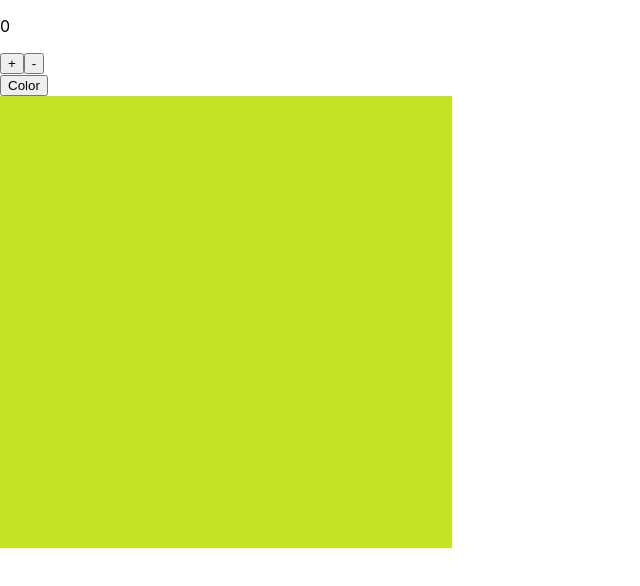
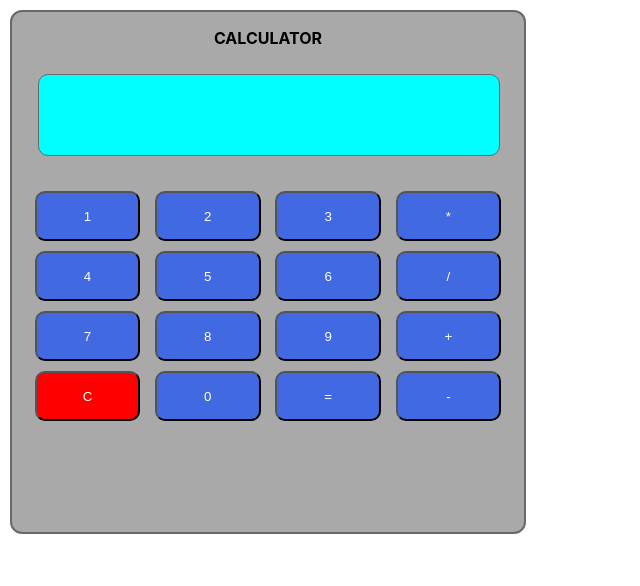
Before and after one commit to ErtanMuslic/Classes, a React (Create React App) app in the folder React/react2gen/: page / in a window 1280 px wide. Shown: the top 586 px of the page, without its empty margins (0-640 px from the left). Built offline with nearby package versions, Linux system fonts and the light colour scheme.

Commit message:
Calculator

```diff
--- /dev/null
+++ b/React/react2gen/src/components/functional/Calculator/Calculator.css
@@ -0,0 +1,54 @@
+.cHead{
+    width: 40%;
+    height: 65vh;
+    margin: 10px;
+    border: 2px solid dimgray;
+    border-radius: 12px;
+    background-color: darkgray;
+}
+
+.num{
+    margin: 5%;
+    width: 90%;
+    height: 10vh;
+    border: 1px solid dimgray;
+    border-radius: 10px;
+    background-color: aqua;
+    display: flex;
+    justify-content: end;
+    align-items: center;
+    font-size: 70px;
+}
+
+.btn1{
+    margin: 3%;
+    display: flex;
+    flex-direction: row;
+    flex-wrap: wrap;
+    justify-content: space-around;
+
+}
+
+.btn2{
+    width: 22%;
+    height: 50px;
+    background-color: royalblue;
+    display: flex;
+    justify-content: center;
+    align-items: center;
+    color: white;
+    margin-top: 10px;
+    border-radius: 10px;
+}
+
+.btn3{
+    width: 22%;
+    height: 50px;
+    background-color: red;
+    display: flex;
+    justify-content: center;
+    align-items: center;
+    color: white;
+    margin-top: 10px;
+    border-radius: 10px;
+}
--- /dev/null
+++ b/React/react2gen/src/components/functional/Calculator/Calculator.jsx
@@ -0,0 +1,48 @@
+import React from "react";
+import { useState } from "react";
+import './Calculator.css';
+
+const Calculator =() => {
+    let [num,setnum] = useState(" ");
+
+    let getNum = (num,param) =>{
+        setnum(num + param)
+    }
+
+    const Clear = () =>{
+        setnum('');
+    }
+
+
+    return <div className="cHead">
+        <p
+        style=
+        {{textAlign:"center"
+        ,fontWeight:"bold"}}>
+            CALCULATOR
+            </p>
+
+        <p className="num">{num}</p>
+
+        <div className="btn1">
+            <button className="btn2" onClick={()=>{getNum(num,'1')}}>1</button>
+            <button className="btn2" onClick={()=>{getNum(num,'2')}}>2</button>
+            <button className="btn2" onClick={()=>{getNum(num,'3')}}>3</button>
+            <button className="btn2" onClick>*</button>
+            <button className="btn2" onClick={()=>{getNum(num,'4')}}>4</button>
+            <button className="btn2" onClick={()=>{getNum(num,'5')}}>5</button>
+            <button className="btn2" onClick={()=>{getNum(num,'6')}}>6</button>
+            <button className="btn2" onClick>/</button>
+            <button className="btn2" onClick={()=>{getNum(num,'7')}}>7</button>
+            <button className="btn2" onClick={()=>{getNum(num,'8')}}>8</button>
+            <button className="btn2" onClick={()=>{getNum(num,'9')}}>9</button>
+            <button className="btn2" onClick>+</button>
+            <button className="btn3" onClick={Clear}>C</button>
+            <button className="btn2" onClick={()=>{getNum(num,'0')}}>0</button>
+            <button className="btn2" onClick>=</button>
+            <button className="btn2" onClick>-</button>
+        </div>
+    </div>
+}
+
+export default Calculator
--- a/React/react2gen/src/components/functional/RandomColor/index.jsx
+++ b/React/react2gen/src/components/functional/RandomColor/index.jsx
@@ -15,9 +15,9 @@ const RandomColor = () =>{
         setSize(Math.floor(Math.random()*500));
     }
 
-    function getSize() {
-        setSize(Math.floor(Math.random()*500));
-    }
+    // function getSize() {
+    //     setSize(Math.floor(Math.random()*500));
+    // }
 
     useEffect(() =>{
         setInterval(getColor,100);
--- a/React/react2gen/src/index.js
+++ b/React/react2gen/src/index.js
@@ -1,9 +1,10 @@
 import React from 'react';
 import ReactDOM from 'react-dom/client';
+import Calculator from './components/functional/Calculator/Calculator';
 // import Countdown from './components/class/Countdown';
 // import Counter from './components/class/Counter';
-import CounterF from './components/functional/CounterF';
-import RandomColor from './components/functional/RandomColor';
+// import CounterF from './components/functional/CounterF';
+// import RandomColor from './components/functional/RandomColor';
 // import FromDate from './components/class/fromdate';
 // import Ping from './components/class/Ping';
 // import PingF from './components/functional/PingF';
@@ -48,16 +49,23 @@ root.render(
       button ="READ MORE"
       /> */}
 
-{/*
+{/*    CLASS 2:
       <Ping/>
       <PingF/>
       <Countdown/>
       <FromDate/> */}
 
 
-      {/* <Counter/> */}
+      { /*
+      CLASS 3:
+       <Counter/>
       <CounterF/>
-      <RandomColor/>
+      <RandomColor/> */}
+
+
+      {/* HOMEWORK 2(CALCULATOR): */}
+
+      <Calculator/>
   </React.StrictMode>
 );
 
```
